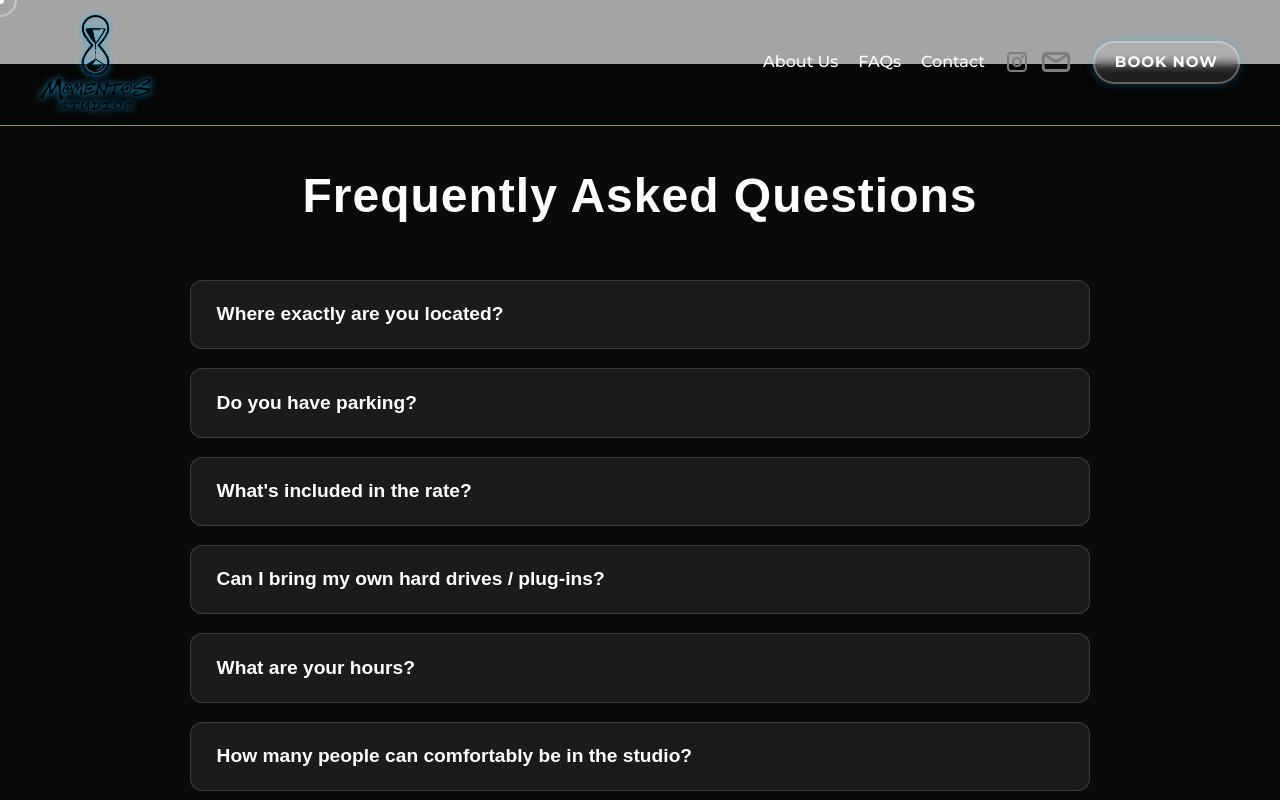
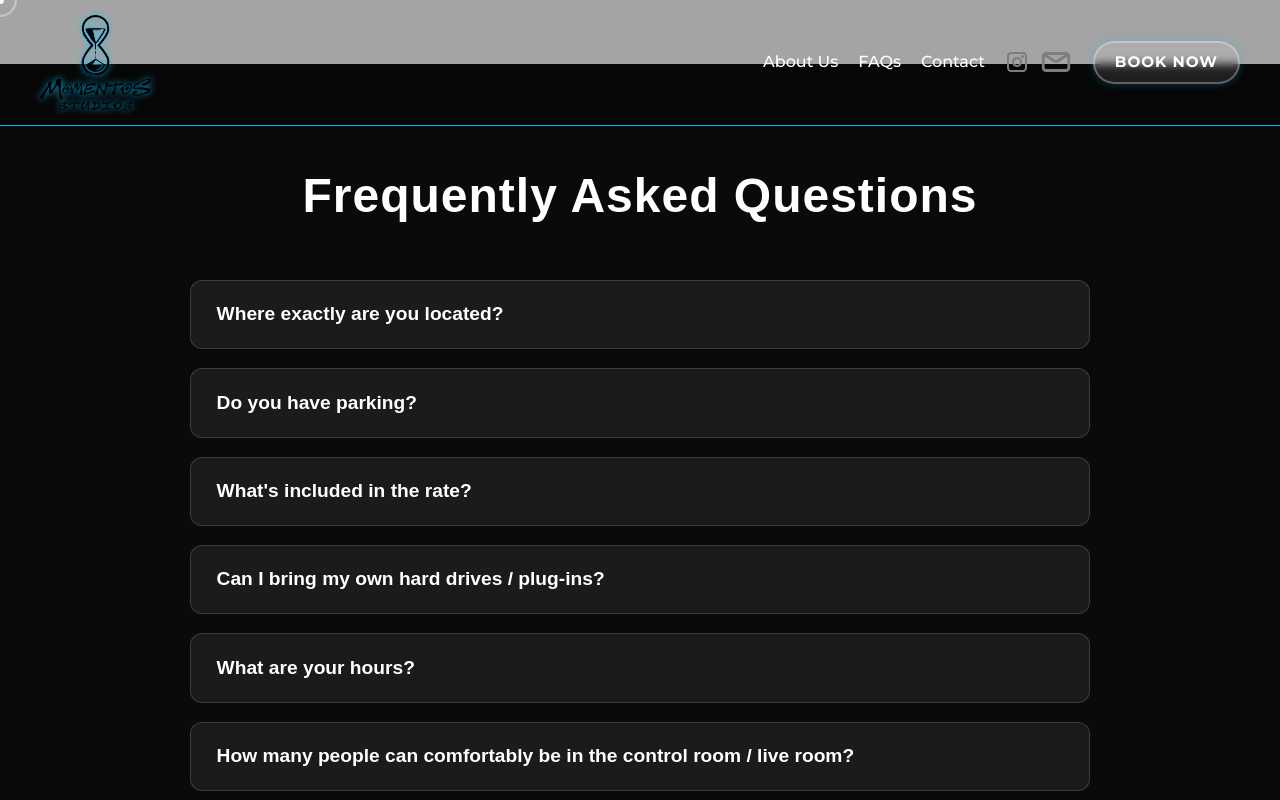
Before and after one commit to Thethickinnchickin/MomentoStudio, a Next.js app in the folder momentos-studios/: page /faq in a window 1280 px wide. Shown: the top 800 px of the page. Built offline with nearby package versions, Linux system fonts and the light colour scheme.

Commit message:
changing faq answers

```diff
--- a/momentos-studios/src/app/contact/page.tsx
+++ b/momentos-studios/src/app/contact/page.tsx
@@ -23,9 +23,9 @@ export default function ContactPage() {
     setStatus("Sending...");
 
     // Replace these with your EmailJS IDs
-    const SERVICE_ID = "service_2ewjto1";
-    const TEMPLATE_ID = "template_zxri5r7";
-    const PUBLIC_KEY = "PJ4m2AYbZxGfY6PXZ";
+    const SERVICE_ID = process.env.NEXT_PUBLIC_EMAILJS_SERVICE_ID!;
+    const TEMPLATE_ID = process.env.NEXT_PUBLIC_EMAILJS_TEMPLATE_ID!;
+    const PUBLIC_KEY = process.env.NEXT_PUBLIC_EMAILJS_PUBLIC_KEY!;
 
     emailjs
       .send(SERVICE_ID, TEMPLATE_ID, form, PUBLIC_KEY)
--- a/momentos-studios/src/app/faq/page.tsx
+++ b/momentos-studios/src/app/faq/page.tsx
@@ -5,15 +5,49 @@ import styles from "./faq.module.css";
 
 export default function FAQPage() {
   const faqs = [
-    { question: "Where exactly are you located?", answer: "Just a few blocks..." },
-    { question: "Do you have parking?", answer: "There is paid street parking..." },
-    { question: "What's included in the rate?", answer: "Full access..." },
-    { question: "Can I bring my own hard drives / plug-ins?", answer: "100%..." },
-    { question: "What are your hours?", answer: "Basically 24/7..." },
-    { question: "How many people can comfortably be in the studio?", answer: "4–5 people..." },
-    { question: "Food / drinks?", answer: "Snacks + food nearby..." },
-    { question: "Can I smoke / 420 friendly?", answer: "Back patio available..." },
-    { question: "Do you do video or podcast recording?", answer: "Yes..." },
+    {
+      question: "Where exactly are you located?",
+      answer:
+        "Just a few blocks from the Pacific Beach boardwalk in San Diego:\n1135 Garnet Ave, San Diego, CA 92101",
+    },
+    {
+      question: "Do you have parking?",
+      answer:
+        "There is paid street parking on Garnet Avenue directly in front of the store or side parking that is free on Hornblend.",
+    },
+    {
+      question: "What's included in the rate?",
+      answer:
+        "Full access to the control room, vocal booth, all listed gear (PMC6s, Apollo x8, API 2500+, DJ rig, synths, etc.), fast Wi-Fi, drinks, and some snacks. Engineer is extra if you want one.",
+    },
+    {
+      question: "Can I bring my own hard drives / plug-ins?",
+      answer: "100%. We have USB-C/Thunderbolt hubs everywhere.",
+    },
+    {
+      question: "What are your hours?",
+      answer:
+        "Basically 24/7. You pick the start time. Lockouts can run as long as you need.",
+    },
+    {
+      question: "How many people can comfortably be in the control room / live room?",
+      answer: "4–5 people comfortably.",
+    },
+    {
+      question: "Food / drinks?",
+      answer:
+        "Some drinks, water, snacks = free. Tons of food spots on Garnet Avenue.",
+    },
+    {
+      question: "Can I smoke / 420 friendly?",
+      answer:
+        "No smoking in the studio, but we have a back patio that you can smoke in. Vapes are okay.",
+    },
+    {
+      question: "Do you do video or podcast recording?",
+      answer:
+        "Yes — we have multiple phone mounts around the studio, lighting, and multi-mic setups available.",
+    },
   ];
 
   const [openIndex, setOpenIndex] = useState<number | null>(null);
@@ -31,26 +65,27 @@ export default function FAQPage() {
         {faqs.map((item, index) => (
           <div
             key={index}
-            className={`${styles.card} ${
-              openIndex === index ? styles.active : ""
-            }`}
+            className={`${styles.card} ${openIndex === index ? styles.active : ""}`}
             style={{ animationDelay: `${index * 0.1}s` }}
             onClick={() => setOpenIndex(openIndex === index ? null : index)}
           >
             <div className={styles.question}>{item.question}</div>
             {openIndex === index && (
-              <div className={styles.answer}>{item.answer}</div>
+              <div className={styles.answer}>
+                {item.answer.split("\n").map((line, i) => (
+                  <p key={i}>{line}</p>
+                ))}
+              </div>
             )}
           </div>
         ))}
       </div>
 
       <p className={styles.contactNote}>
-        Still got questions? Just shoot us a text or email —
+        Still got questions? Just shoot us a text or email —{" "}
         <a href="mailto:info@momentosstudios.com">
-          {" "}
           info@momentosstudios.com
-        </a>
+        </a>{" "}
         — we answer fast.
       </p>
     </section>
```
